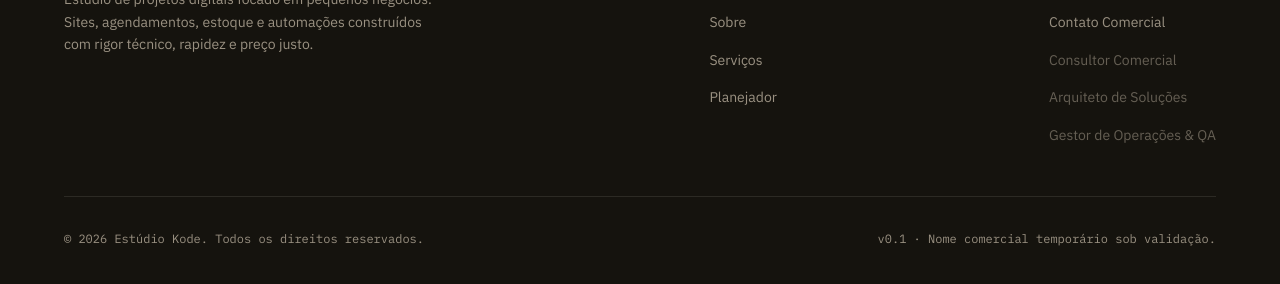
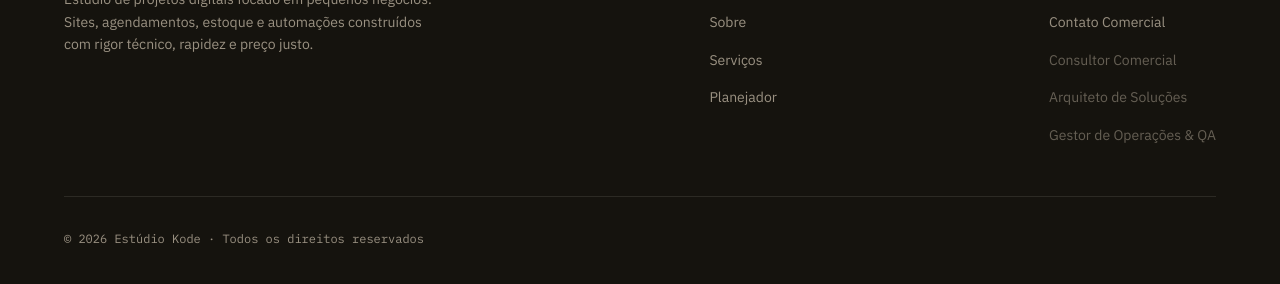
Before and after one commit to Estudio-Kode/kode-sitekode-sitedeapresentacao, a plain HTML site: page index.html in a window 1280 px wide. Shown: the part 9757-10041 px from the top of the page. Drawn offline with Linux system fonts and the light colour scheme.

Commit message:
Ajusta rodapé para versão pública
Remove a nota interna "Nome comercial temporário sob validação" e
simplifica o copyright antes de colocar o site no ar.

Co-Authored-By: Claude Opus 4.8 <noreply@anthropic.com>

```diff
--- a/index.html
+++ b/index.html
@@ -779,8 +779,7 @@
       </div>
 
       <div class="footer-bottom">
-        <span>&copy; 2026 Estúdio Kode. Todos os direitos reservados.</span>
-        <span>v0.1 · Nome comercial temporário sob validação.</span>
+        <span>&copy; 2026 Estúdio Kode · Todos os direitos reservados</span>
       </div>
     </div>
   </footer>
```
